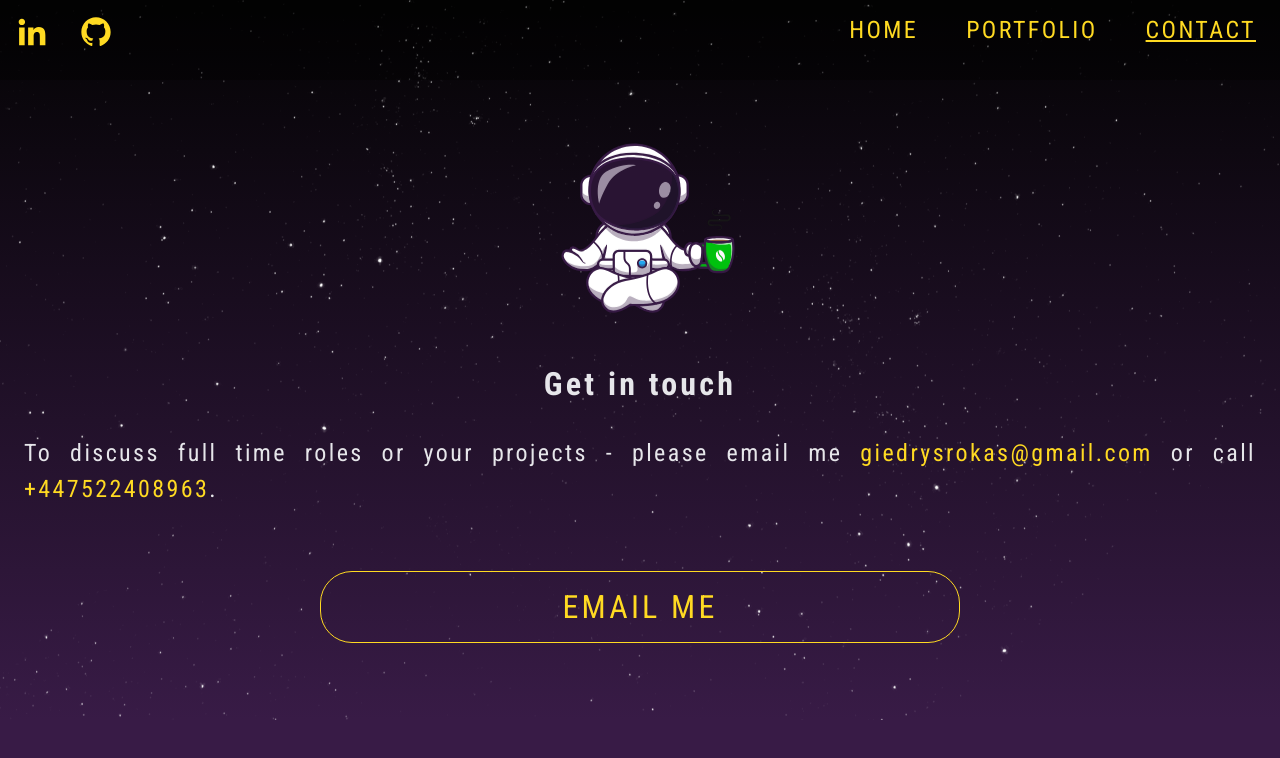
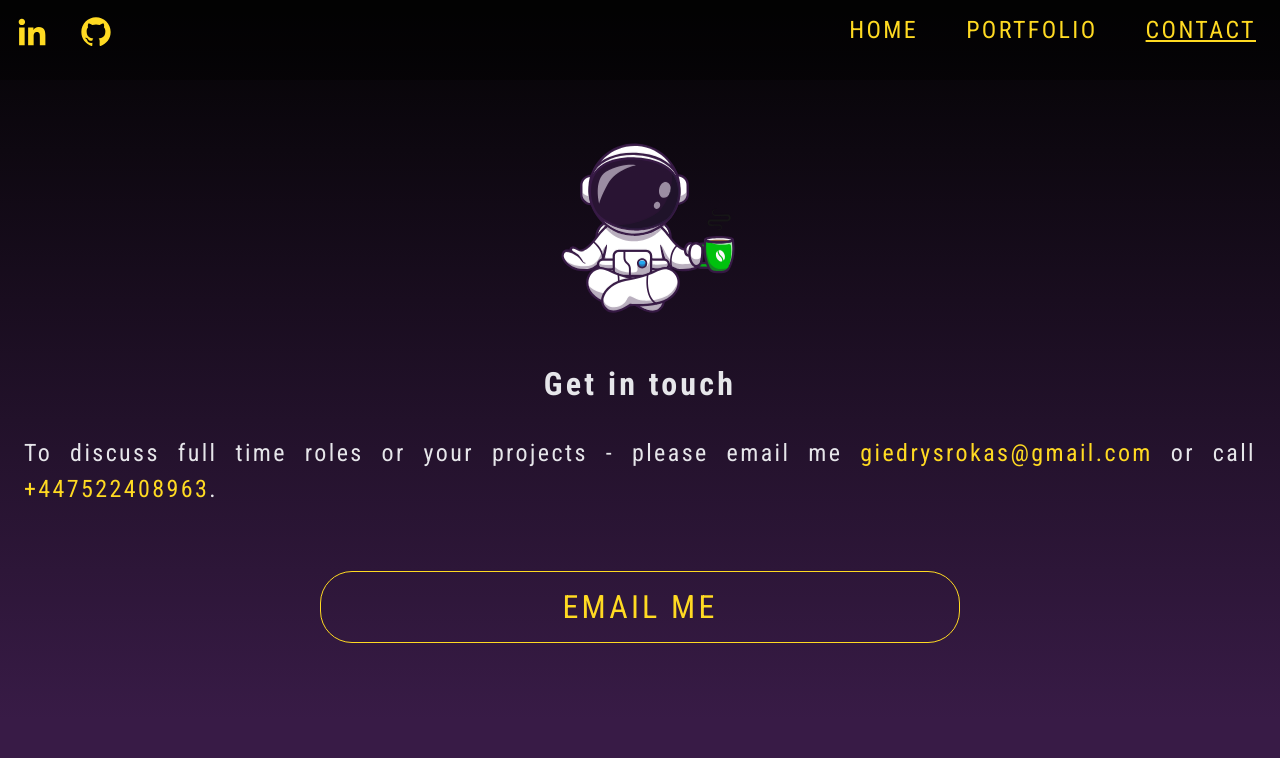
Before and after one commit to RokasGiedrys/astronaut-portfolio, a React (Create React App) app: page /contact in a window 1280 px wide. Shown: the top 758 px of the page. Built offline with nearby package versions, Linux system fonts and the light colour scheme; the HTML template or start-up script is replaced by a standard one.

Commit message:
stars image as background cover removed from the page

```diff
--- a/src/components/main-container/main-container.styles.scss
+++ b/src/components/main-container/main-container.styles.scss
@@ -2,7 +2,6 @@
 @import "../../utils/name-variables.scss";
 
 .main-container {
-  background: url(../../assets/stars.png) no-repeat center center fixed;
   background-size: cover;
 
   .hero-content {
--- a/src/pages/contact-page/contact-page.styles.scss
+++ b/src/pages/contact-page/contact-page.styles.scss
@@ -8,8 +8,6 @@
   .contact-page-container {
     height: 90vh;
     width: 100vw;
-    background: url(../../assets/stars.png) no-repeat center center fixed;
-    background-size: cover;
     display: flex;
     flex-direction: column;
     align-items: center;
```
Also changed, not shown: src/logo.svg (deleted).
